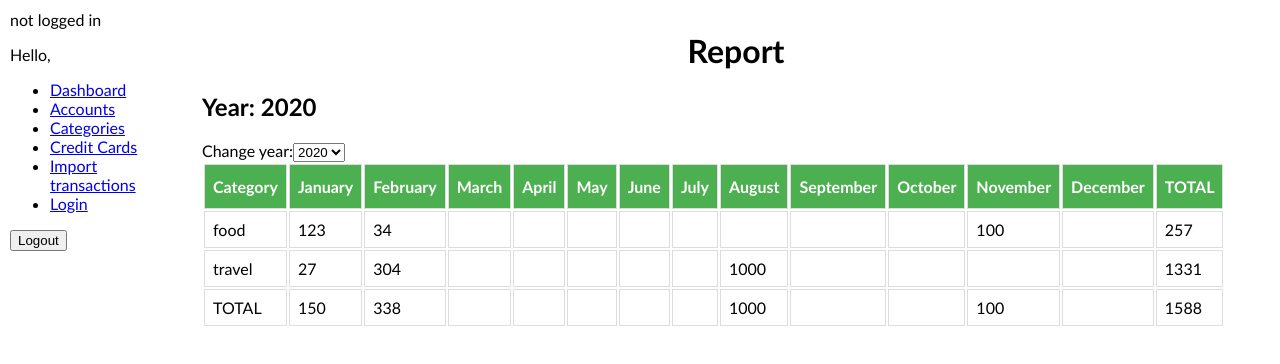
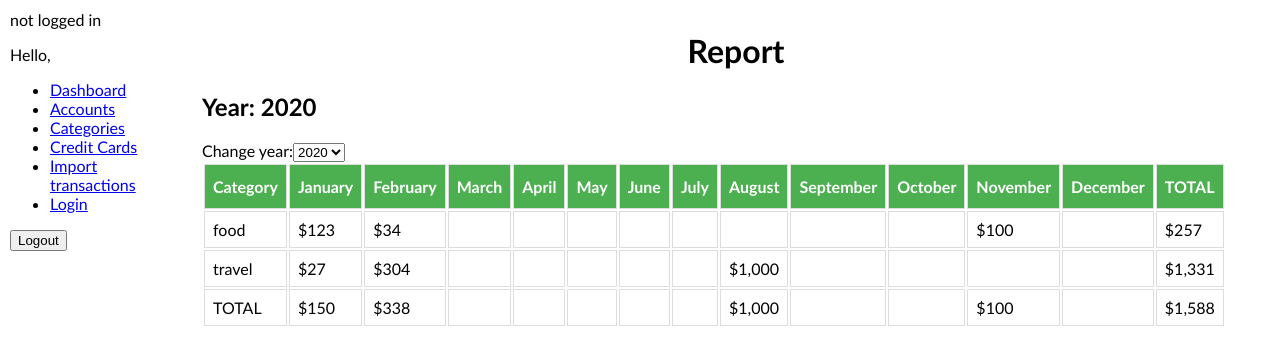
Before and after one commit to eballerini/finance-ui, a React (Create React App) app: page /accounts/1/report in a window 1280 px wide. Shown: the top 364 px of the page. Built offline with nearby package versions, Linux system fonts and the light colour scheme.

Commit message:
format amounts

```diff
--- a/src/components/Report.js
+++ b/src/components/Report.js
@@ -1,4 +1,6 @@
 import React, { useEffect, useState, Fragment } from 'react';
+
+import { formatAmount } from '../utils';
 
 function ReportTableHeader() {
   return (
@@ -27,19 +29,19 @@ function ReportTable(props) {
   const expensesByMonth = props.expensesByMonth.map((expenseByMonth, index) =>
     <tr key={index}>
       <td>{expenseByMonth.name}</td>
-      <td>{expenseByMonth.data[1]}</td>
-      <td>{expenseByMonth.data[2]}</td>
-      <td>{expenseByMonth.data[3]}</td>
-      <td>{expenseByMonth.data[4]}</td>
-      <td>{expenseByMonth.data[5]}</td>
-      <td>{expenseByMonth.data[6]}</td>
-      <td>{expenseByMonth.data[7]}</td>
-      <td>{expenseByMonth.data[8]}</td>
-      <td>{expenseByMonth.data[9]}</td>
-      <td>{expenseByMonth.data[10]}</td>
-      <td>{expenseByMonth.data[11]}</td>
-      <td>{expenseByMonth.data[12]}</td>
-      <td>{expenseByMonth.total}</td>
+      <td>{formatAmount(expenseByMonth.data[1])}</td>
+      <td>{formatAmount(expenseByMonth.data[2])}</td>
+      <td>{formatAmount(expenseByMonth.data[3])}</td>
+      <td>{formatAmount(expenseByMonth.data[4])}</td>
+      <td>{formatAmount(expenseByMonth.data[5])}</td>
+      <td>{formatAmount(expenseByMonth.data[6])}</td>
+      <td>{formatAmount(expenseByMonth.data[7])}</td>
+      <td>{formatAmount(expenseByMonth.data[8])}</td>
+      <td>{formatAmount(expenseByMonth.data[9])}</td>
+      <td>{formatAmount(expenseByMonth.data[10])}</td>
+      <td>{formatAmount(expenseByMonth.data[11])}</td>
+      <td>{formatAmount(expenseByMonth.data[12])}</td>
+      <td>{formatAmount(expenseByMonth.total)}</td>
     </tr>
   );
   const totals = props.totals;
@@ -53,19 +55,19 @@ function ReportTable(props) {
           {expensesByMonth}
           <tr>
             <td>TOTAL</td>
-            <td>{totals[1]}</td>
-            <td>{totals[2]}</td>
-            <td>{totals[3]}</td>
-            <td>{totals[4]}</td>
-            <td>{totals[5]}</td>
-            <td>{totals[6]}</td>
-            <td>{totals[7]}</td>
-            <td>{totals[8]}</td>
-            <td>{totals[9]}</td>
-            <td>{totals[10]}</td>
-            <td>{totals[11]}</td>
-            <td>{totals[12]}</td>
-            <td>{grandTotal}</td>
+            <td>{formatAmount(totals[1])}</td>
+            <td>{formatAmount(totals[2])}</td>
+            <td>{formatAmount(totals[3])}</td>
+            <td>{formatAmount(totals[4])}</td>
+            <td>{formatAmount(totals[5])}</td>
+            <td>{formatAmount(totals[6])}</td>
+            <td>{formatAmount(totals[7])}</td>
+            <td>{formatAmount(totals[8])}</td>
+            <td>{formatAmount(totals[9])}</td>
+            <td>{formatAmount(totals[10])}</td>
+            <td>{formatAmount(totals[11])}</td>
+            <td>{formatAmount(totals[12])}</td>
+            <td>{formatAmount(grandTotal)}</td>
           </tr>
         </tbody>
       </table>
```
